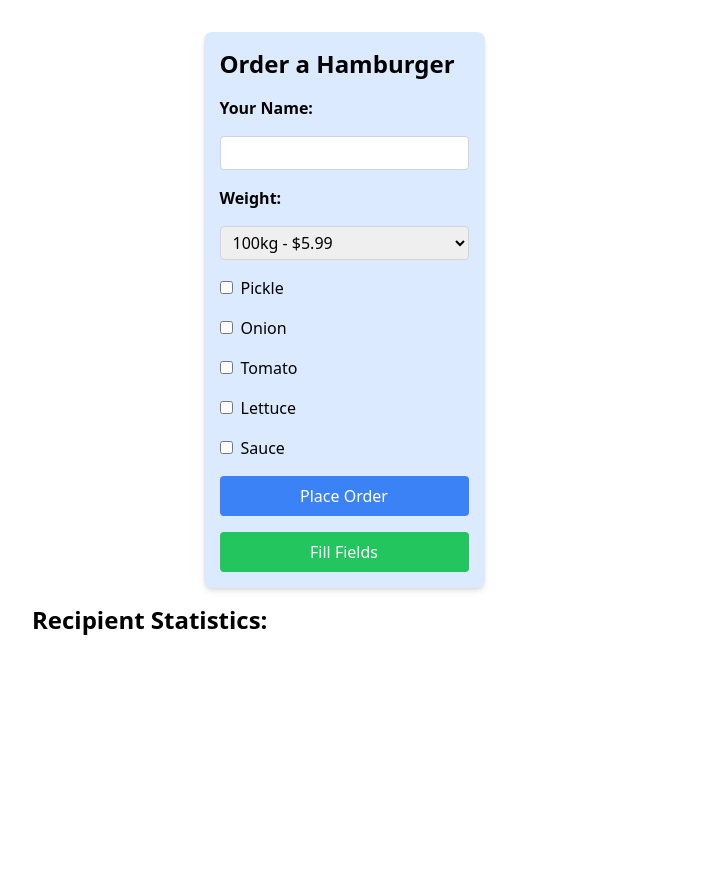
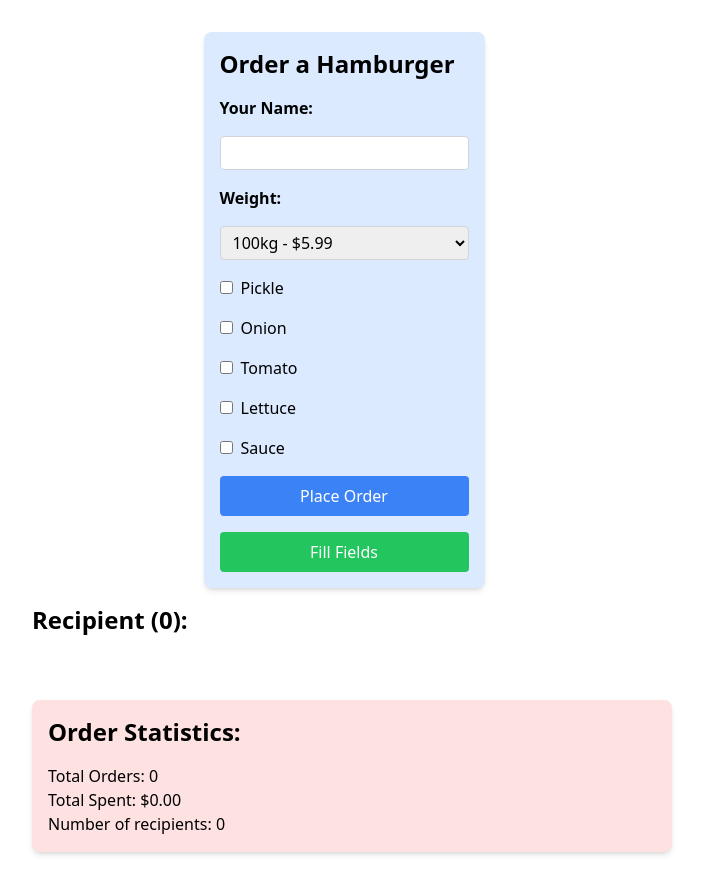
Before and after one commit to bihoqo/implemented-node-client-server-template-for-learners, a React (Vite) app in the folder client/: page /exerciseOrderPage in a window 1280 px wide. Shown: the whole page, without its empty margins (288-991 px from the left). Before the commit the page ends 800 px from the top, so only its background shows below. Built offline with nearby package versions, Linux system fonts and the light colour scheme.

Commit message:
Update exerciseOrderPage.tsx

```diff
--- a/client/src/pages/exerciseOrderPage.tsx
+++ b/client/src/pages/exerciseOrderPage.tsx
@@ -65,6 +65,7 @@ const ExerciseOrderPage: React.FC = () => {
                 </div>
             </div>
             <RecipientStatistics orders={orders}/>
+            <OrderStatistics orders={orders}/>
         </div>
     );
 };
@@ -214,7 +215,7 @@ const OrdersList = ({orders}: OrdersListProps) => {
         <div>
             {/* Render the orders div */}
             <div className={clsx("rounded-lg p-4 bg-orange-100 shadow-md", {"hidden": orders.length === 0})}>
-                <h1 className="text-2xl font-bold mb-4">Recent Orders:</h1>
+                <h1 className="text-2xl font-bold mb-4">Recent Orders ({orders.length}):</h1>
                 <div className="flex flex-row flex-wrap gap-2">
                     {orders.map((order) => (
                         <OrderSummary key={order.id} order={order}/>
@@ -256,7 +257,7 @@ const RecipientStatistics = ({orders}: { orders: Order[] }) => {
 
     return (
         <div className="w-2/4 mb-8">
-            <h1 className="text-2xl font-bold mb-4">Recipient Statistics:</h1>
+            <h1 className="text-2xl font-bold mb-4">Recipient ({recipients.length}):</h1>
             <div className="flex flex-wrap gap-2">
                 {/* Render buttons for each recipient */}
                 {recipients.map((recipient) => (
@@ -282,7 +283,7 @@ interface RecipientStatsProps {
     orders: Order[];
 }
 
-const RecipientStats = ({recipient, orders}: RecipientStatsProps) => {
+const RecipientStats = ({ recipient, orders }: RecipientStatsProps) => {
     const recipientOrders = orders.filter((order) => order.recipient === recipient);
     const totalSpent = recipientOrders.reduce((acc, order) => acc + order.totalPrice, 0);
     const totalOrders = recipientOrders.length;
@@ -292,6 +293,30 @@ const RecipientStats = ({recipient, orders}: RecipientStatsProps) => {
             <h2 className="text-lg font-semibold mb-2">Recipient: {recipient}</h2>
             <p>Total Orders: {totalOrders}</p>
             <p>Total Spent: ${totalSpent.toFixed(2)}</p>
+            <div className="mt-4">
+                <h3 className="text-lg font-semibold mb-2">Order IDs:</h3>
+                <ul className="list-disc pl-4">
+                    {/* Iterate over recipientOrders to display each order ID */}
+                    {recipientOrders.map((order) => (
+                        <li key={order.id}>{order.id}</li>
+                    ))}
+                </ul>
+            </div>
+        </div>
+    );
+};
+
+const OrderStatistics = ({orders}: { orders: Order[] }) => {
+    const totalOrders = orders.length;
+    const totalSpent = orders.reduce((acc, order) => acc + order.totalPrice, 0);
+    const numberOfRecipients = Array.from(new Set(orders.map((order) => order.recipient))).length;
+
+    return (
+        <div className="w-2/4 mb-8 rounded-lg shadow-md p-4 bg-red-100">
+            <h1 className="text-2xl font-bold mb-4">Order Statistics:</h1>
+            <p>Total Orders: {totalOrders}</p>
+            <p>Total Spent: ${totalSpent.toFixed(2)}</p>
+            <p>Number of recipients: {numberOfRecipients}</p>
         </div>
     );
 }
```
